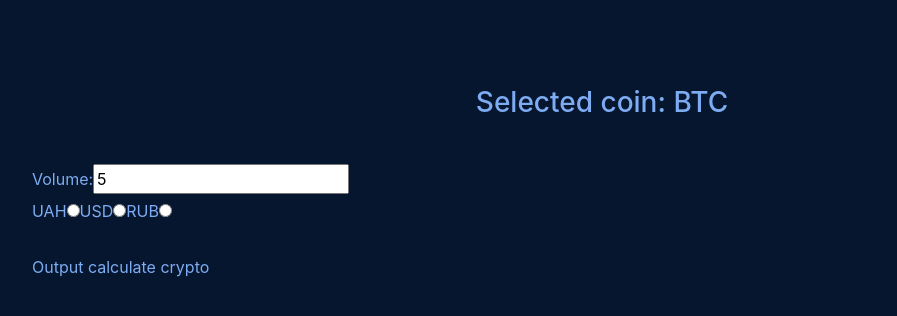
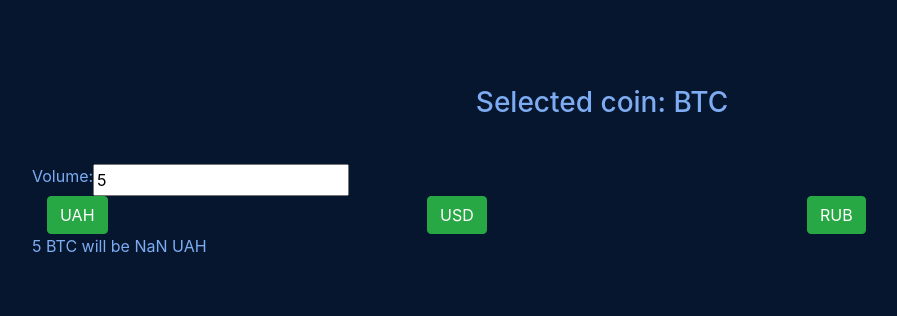
Before and after one commit to Qlif/baal-app, a React (Create React App) app: page / in a window 1280 px wide. Shown: the top 316 px of the page, without its empty margins (38-935 px from the left). Built offline with nearby package versions, Linux system fonts and the light colour scheme; no server answers.

Commit message:
Add selector calcCryptoSelector

```diff
--- a/src/components/App/App.css
+++ b/src/components/App/App.css
@@ -1,5 +1,5 @@
 .App{
-    background-color: #06162E;
+    background-color: #06162e;
     color: #7DACF3;
     height: 100vh;
     padding-top: 50px;
@@ -22,3 +22,7 @@ figcaption {
     text-align: center;
     margin: 36px;
 }
+
+.ButtonsVolume{
+    color: #86c551;
+}
--- a/src/components/App/App.js
+++ b/src/components/App/App.js
@@ -23,9 +23,7 @@ function App() {
           <Row>
             <SelectedCrypto/>
           </Row>
-          <Row>
             <CalcCrypto/>
-          </Row>
         </Container>
       </div>
     </Provider>
--- a/src/components/CalcCrypto/index.js
+++ b/src/components/CalcCrypto/index.js
@@ -4,53 +4,46 @@ import {useSelector, useDispatch} from "react-redux";
 //Actions
 import * as Actions from "../../engine/core/crypto/actions";
 //Selectors
-import {volumeCryptoSelector} from "../../engine/core/crypto/selectors";
+import {volumeCryptoSelector, calcCryptoSelector } from "../../engine/core/crypto/selectors";
+//Style
+import {Button, Row, Col} from "reactstrap";
 
 function CalcCrypto() {
 
   const dispatch = useDispatch();
+  const ARRAY_CURRENT_VALUTE = ["uah", "usd", "rub"];
 
   const onChangeEventHandler = useCallback((ev) => {
     dispatch(Actions.setVolumeCrypto(ev.target.value))
     console.log(ev.target.value);
   }, [dispatch]);
 
+  const onClickEventHandler = useCallback((ev)=>{
+    dispatch(Actions.setCurrentValute(ev.target.textContent.toLowerCase()));
+  },[dispatch])
+
+
+  console.log(useSelector(calcCryptoSelector));
   return (
     <>
-      <form>
+      <Row>
         <label htmlFor="volume">Volume: </label>
         <input id="volume"
                type="text"
                onChange={onChangeEventHandler}
                value={useSelector(volumeCryptoSelector)}
         />
-
-        <div>
-          <label htmlFor="contactChoice1">UAH</label>
-          <input type="radio"
-                 id="contactChoice1"
-                 name="current"
-                 value="uah"
-          />
-
-          <label htmlFor="contactChoice2">USD</label>
-          <input type="radio"
-                 id="contactChoice2"
-                 name="current"
-                 value="usd"
-          />
-
-          <label htmlFor="contactChoice3">RUB</label>
-          <input type="radio"
-                 id="contactChoice3"
-                 name="current"
-                 value="rub"
-          />
-
-        </div>
-        <br/>
-        <span> Output calculate crypto</span>
-      </form>
+      </Row>
+      <Row className="ButtonsVolume">
+        {ARRAY_CURRENT_VALUTE.map((curValute, index) => (
+          <Col key={index}>
+            <Button onClick={onClickEventHandler} color="success">{curValute.toUpperCase()}</Button>
+          </Col>
+        ))}
+      </Row>
+      <Row>
+        <span> {useSelector(calcCryptoSelector)}</span>
+      </Row>
     </>
   );
 }
--- a/src/engine/core/crypto/actions.js
+++ b/src/engine/core/crypto/actions.js
@@ -14,3 +14,7 @@ export const setVolumeCrypto = data => ({
   type: types.SET_VOLUME_CRYPTO,
   payload: data
 });
+export const setCurrentValute = data => ({
+  type: types.SET_CURRENT_VALUTE,
+  payload: data
+});
--- a/src/engine/core/crypto/reducer.js
+++ b/src/engine/core/crypto/reducer.js
@@ -1,9 +1,10 @@
 import * as types from "./types";
 
 const initialState = {
-  data: [],
+  data: {},
   current: 'btc',
   volume: 5,
+  valute: 'uah',
 };
 
 export default function cryptoReducer(state = initialState, action) {
@@ -26,6 +27,12 @@ export default function cryptoReducer(state = initialState, action) {
         volume: action.payload
       };
     }
+    case types.SET_CURRENT_VALUTE: {
+      return {
+        ...state,
+        valute: action.payload
+      };
+    }
     default: {
       return state;
     }
--- a/src/engine/core/crypto/selectors.js
+++ b/src/engine/core/crypto/selectors.js
@@ -4,7 +4,19 @@ import {createSelector} from "reselect";
 export const cryptowidgetSelector = state => state.crypto.data;
 export const currentCryptoSelector = state => state.crypto.current;
 export const volumeCryptoSelector = state => state.crypto.volume;
+export const currentValuteSelector = state =>state.crypto.valute;
 
-// const cryptoBthSelector = createSelector(cryptowidgetSelector,
-//     items=items.currency
-//     );
+
+export const dataCurrentSelector = createSelector(
+  cryptowidgetSelector,
+  currentCryptoSelector,
+  (data, current)=> data[current] || {}
+)
+
+export const calcCryptoSelector = createSelector(
+  dataCurrentSelector,
+  currentCryptoSelector,
+  volumeCryptoSelector,
+  currentValuteSelector,
+  (data, current, volume, valute )=> `${volume} ${current.toUpperCase()} will be ${data[valute] * volume} ${valute.toUpperCase()}`|| {}
+)
--- a/src/engine/core/crypto/types.js
+++ b/src/engine/core/crypto/types.js
@@ -1,3 +1,4 @@
 export const SET_CRYPTO_DATA = "SET_CRYPTO_DATA";
 export const SET_CURRENT_CRYPTO = "SET_CURRENT_CRYPTO";
 export const SET_VOLUME_CRYPTO = "SET_VOLUME_CRYPTO";
+export const SET_CURRENT_VALUTE = "SET_CURRENT_VALUTE"
```
